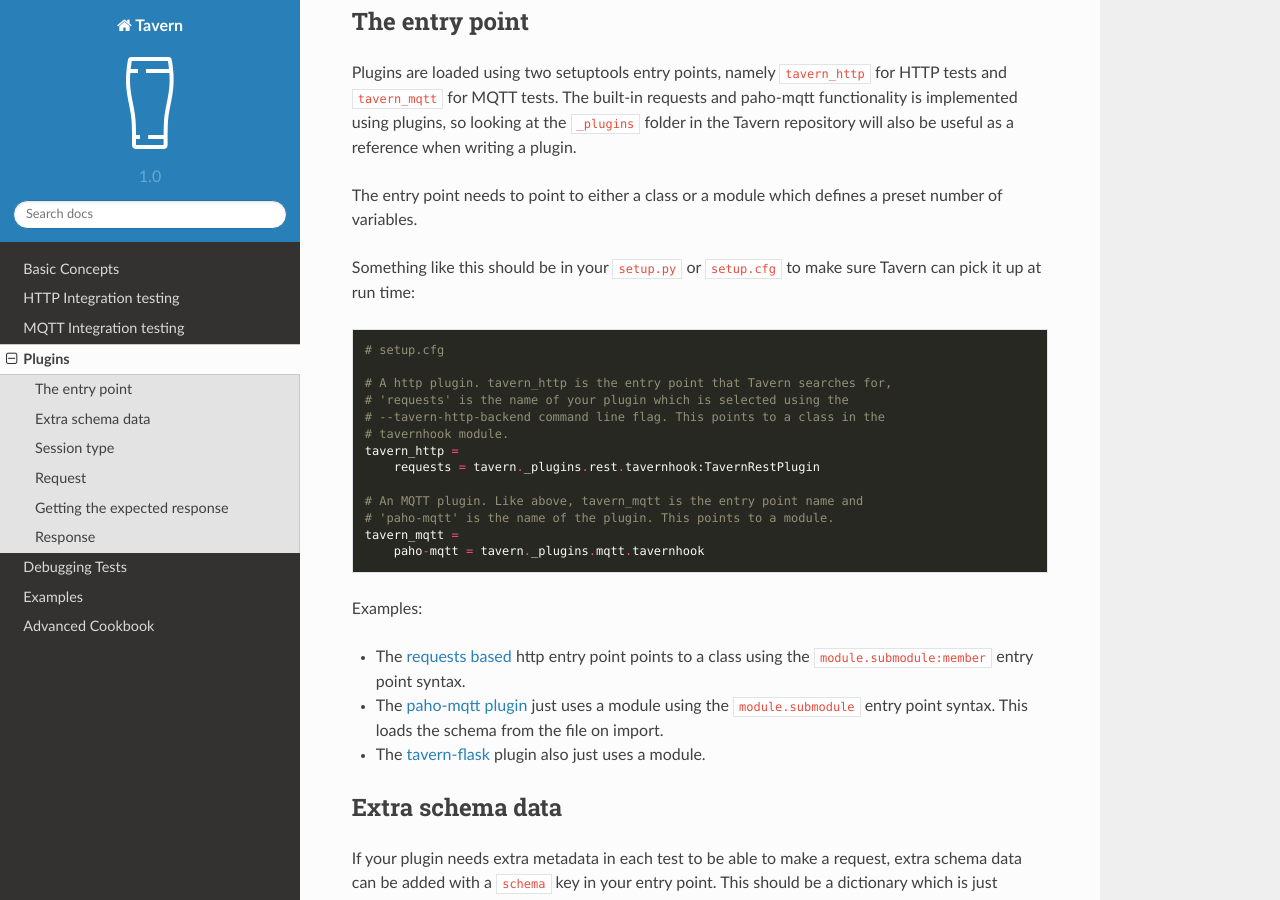
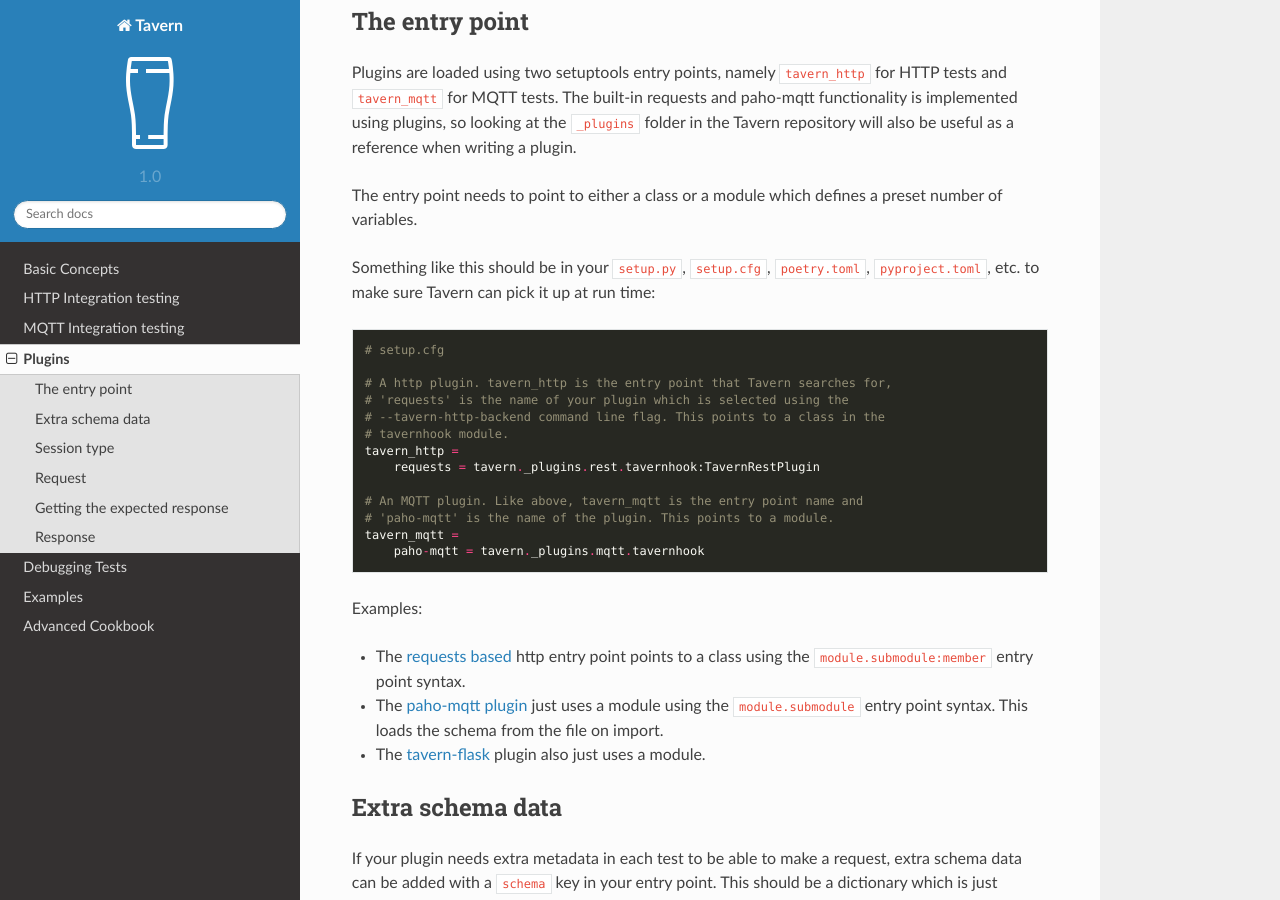
Before and after one commit to taverntesting/tavern, a Sphinx documentation site: the page built from docs/source/plugins.md, in a window 1280 px wide and 900 px high, scrolled down 444 px. Built offline with Sphinx 7.4.7 and the Read the Docs theme 2.0.0, drawn with Linux system fonts in a browser that asks for light colours; formulas are drawn with MathJax 3.

````diff
--- a/docs/source/plugins.md
+++ b/docs/source/plugins.md
@@ -28,8 +28,8 @@
 The entry point needs to point to either a class or a module which defines a
 preset number of variables.
 
-Something like this should be in your `setup.py` or `setup.cfg` to make sure
-Tavern can pick it up at run time:
+Something like this should be in your `setup.py`, `setup.cfg`, `poetry.toml`,
+`pyproject.toml`, etc. to make sure Tavern can pick it up at run time:
 
 ```
 # setup.cfg
````
Also changed, not shown: .pre-commit-config.yaml, 2 other files.
